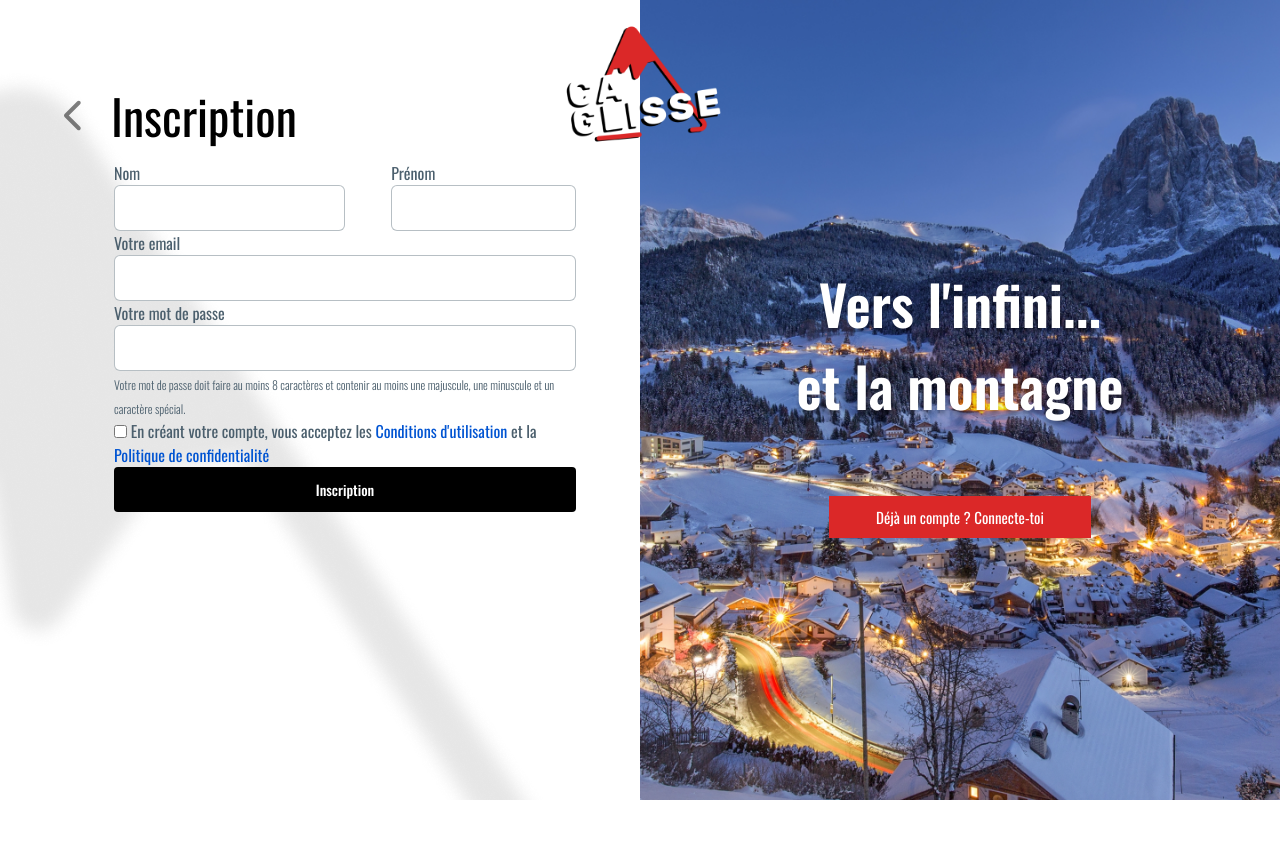
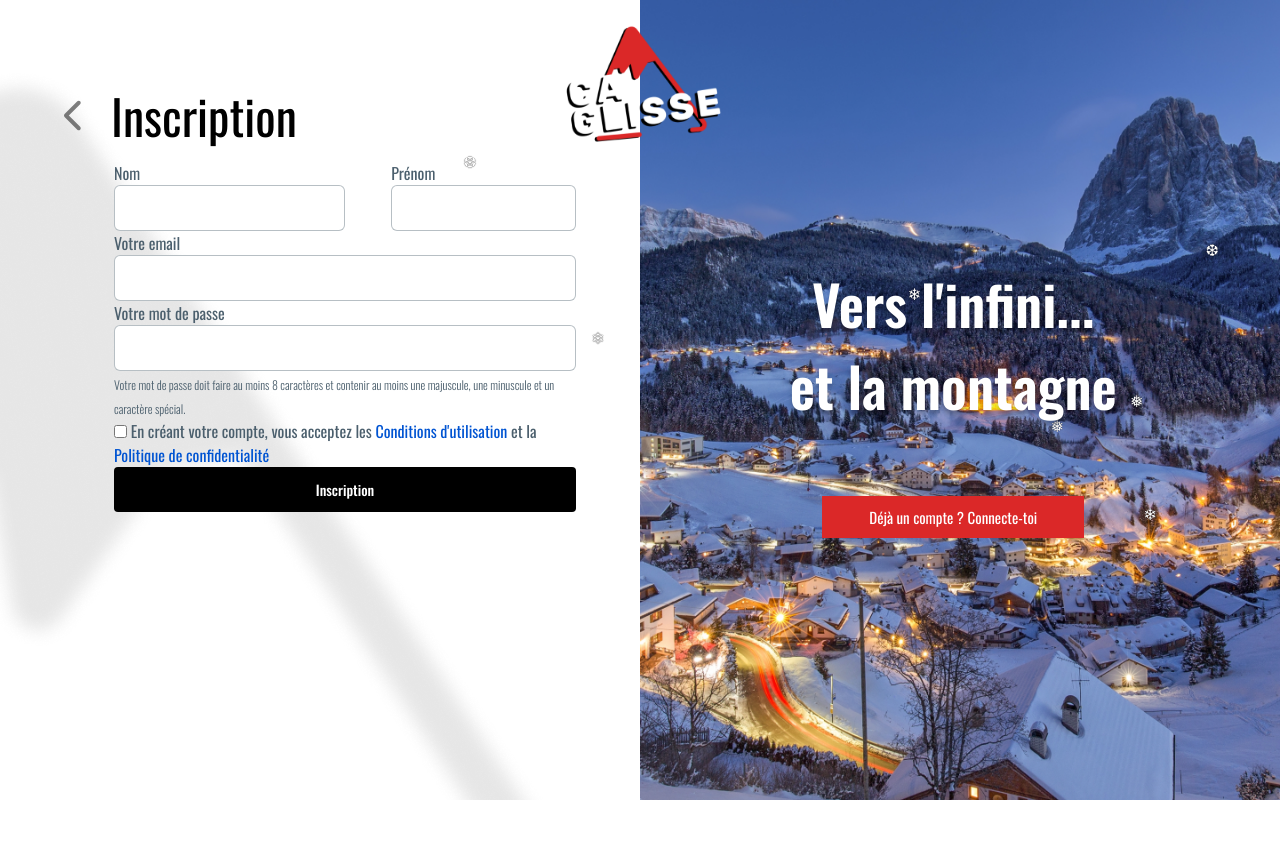
Before and after one commit to Lawberryy/Symfony-hackathon, a Symfony app: template templates/registration/register.html.twig in a window 1280 px wide. Shown: the top 841 px of the page. Run offline with Twig, Linux system fonts and the light colour scheme; the template is opened without the code that fills it, so the values that code supplies are empty; form fields are guessed from the names that the template uses; some libraries are stand-ins or nearby versions; some web fonts are replaced.

Commit message:
:sparkles: adding snowfall animation on login & register pages

```diff
--- a/templates/_partials/_header.html.twig
+++ b/templates/_partials/_header.html.twig
@@ -74,7 +74,6 @@
         background-color: #e42323;
         margin: 5px;
     }
-
 
     .burger.toggle div:nth-child(1) {
         transform: rotate(-45deg) translate(-5px, 6px);
@@ -181,9 +180,8 @@
             </svg>
         </div>
         <ul class="nav-links">
-            <li><a href="#">GUIDE DES STATIONS</a></li>
-            <li><a href="#">DOMAINE</a></li>
-            <li><a href="#">STATION</a></li>
+            <li><a href="#">DOMAINES</a></li>
+            <li><a href="#">STATIONS</a></li>
             <li><a href="#">MON COMPTE</a></li>
         </ul>
         <div class="burger">
--- /dev/null
+++ b/templates/_partials/_snowfall.html.twig
@@ -0,0 +1,64 @@
+{% block style %}
+    <style>
+        /* customisation des flocons */
+        .snowflake {
+            color: #fff;
+            font-size: 1em;
+            text-shadow: 0 0 1px #000;
+        }
+
+        @keyframes snowflakes-fall{
+            0% {top:-10%}
+            100% {top:100%}
+        }
+
+        @keyframes snowflakes-shake {
+            0% {transform: translateX(0px)}
+            50% {transform:translateX(80px)}
+            100% {transform: translateX(0px)}
+        }
+
+        .snowflake {
+            position: fixed;
+            top:-10%;
+            animation-name: snowflakes-fall, snowflakes-shake;
+            animation-duration: 10s, 3s;
+            animation-timing-function: linear, ease-in-out;
+            animation-iteration-count: infinite, infinite;
+        }
+
+        /* donnons une animation différente à chaque flocon : où il se positionne et après quel délai il commencera à tomber */
+        .snowflake:nth-of-type(0) {left:1%; animation-delay: 0s,0s}
+
+        .snowflake:nth-of-type(1){ left:10%; animation-delay:1s,1s}
+
+        .snowflake:nth-of-type(2){left:20%; animation-delay:6s,.5s}
+
+        .snowflake:nth-of-type(3){left:30%; animation-delay:4s,2s}
+
+        .snowflake:nth-of-type(4){left:40%;-webkit-animation-delay:2s,2s;animation-delay:2s,2s}
+
+        .snowflake:nth-of-type(5){left:50%;-webkit-animation-delay:8s,3s;animation-delay:8s,3s}
+
+        .snowflake:nth-of-type(6){left:60%;-webkit-animation-delay:6s,2s;animation-delay:6s,2s}
+
+        .snowflake:nth-of-type(7){left:70%;-webkit-animation-delay:2.5s,1s;animation-delay:2.5s,1s}
+
+        .snowflake:nth-of-type(8){left:80%;-webkit-animation-delay:1s,0s;animation-delay:1s,0s}
+
+        .snowflake:nth-of-type(9){left:90%;-webkit-animation-delay:3s,1.5s;animation-delay:3s,1.5s}
+    </style>
+{% endblock %}
+
+<div class="snowflakes" aria-hidden="true">
+    <div class="snowflake">❅</div>
+    <div class="snowflake">❅</div>
+    <div class="snowflake">❆</div>
+    <div class="snowflake">❄</div>
+    <div class="snowflake">❅</div>
+    <div class="snowflake">❆</div>
+    <div class="snowflake">❄</div>
+    <div class="snowflake">❅</div>
+    <div class="snowflake">❆</div>
+    <div class="snowflake">❄</div>
+</div>
--- a/templates/registration/register.html.twig
+++ b/templates/registration/register.html.twig
@@ -10,6 +10,7 @@
             font-weight: 400;
             font-style: normal;
         }
+        header {display: none;}
         .signup-body {width: 100%; display: flex; position: relative; background: url("assets/images/signup-background-logo.png") no-repeat left;}
 
         .signup-left-div {
@@ -78,14 +79,14 @@
             display: flex;
             justify-content: center;
             align-items: center;
-            position: relative;
-            z-index: 1;
             height: 100vh;
         }
-        .signup-right-div div {
+        .signup-right-div div:first-child {
             display: flex;
             flex-direction: column;
             gap: 8.7vh;
+            position: relative;
+            z-index: 1;
         }
         .signup-right-div span {
             font-size: 55px;
@@ -105,8 +106,6 @@
             margin: 0 10%;
             cursor: pointer;
         }
-
-        header {display: none;}
 
         /* responsive */
         @media screen and (max-width: 1400px) {
@@ -175,6 +174,8 @@
                 <span class="oswald">Vers l'infini...<br> et la montagne</span>
                 <a href="{{ path('app_login') }}"><button class="oswald">Déjà un compte ? Connecte-toi</button></a>
             </div>
+
+            {% include "_partials/_snowfall.html.twig" %}
         </div>
     </main>
 {% endblock %}
--- a/templates/security/login.html.twig
+++ b/templates/security/login.html.twig
@@ -108,6 +108,7 @@
             cursor: pointer;
         }
 
+
         /* responsive */
         @media screen and (max-width: 1400px) {
             .login-r-div {
@@ -142,6 +143,8 @@
                 <span class="oswald">Vers l'infini...<br> et la montagne</span>
                 <a href="{{ path('app_register') }}"><button class="oswald">Pas de compte ? Inscris-toi</button></a>
             </div>
+
+            {% include "_partials/_snowfall.html.twig" %}
         </div>
 
         <div class="div-logo"><img src="assets/images/logo.png" alt="logo ça glisse" class="logo"></div>
```
